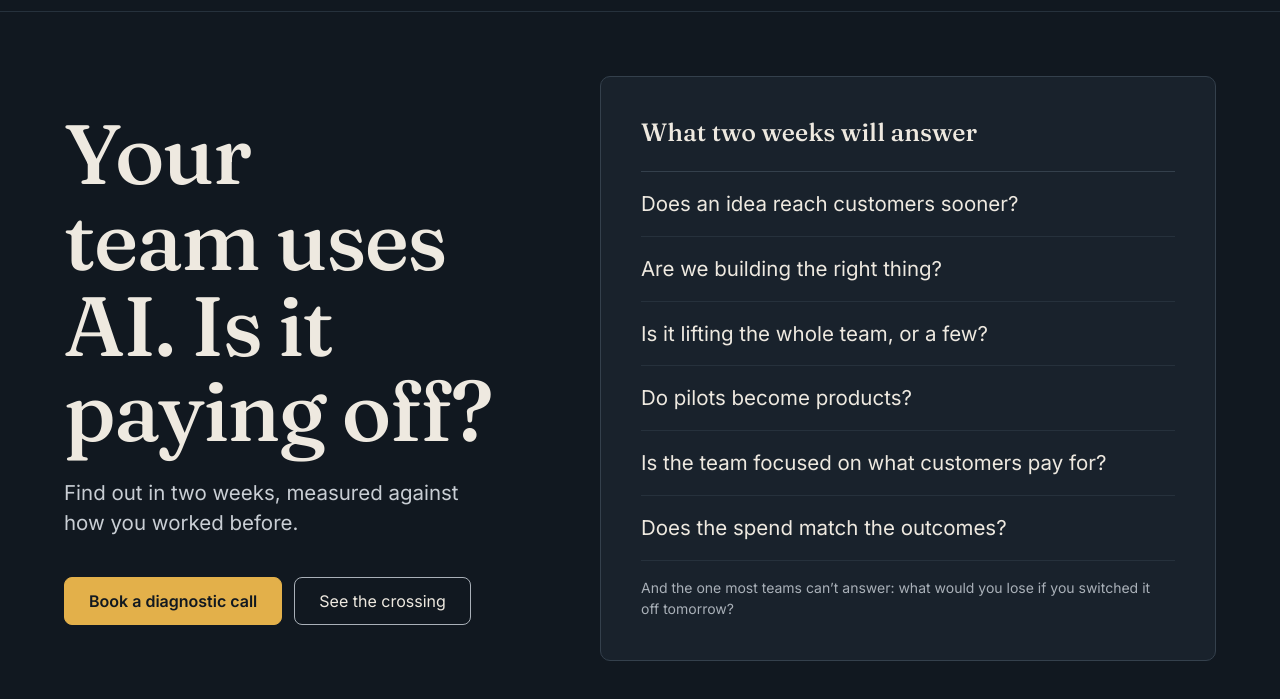
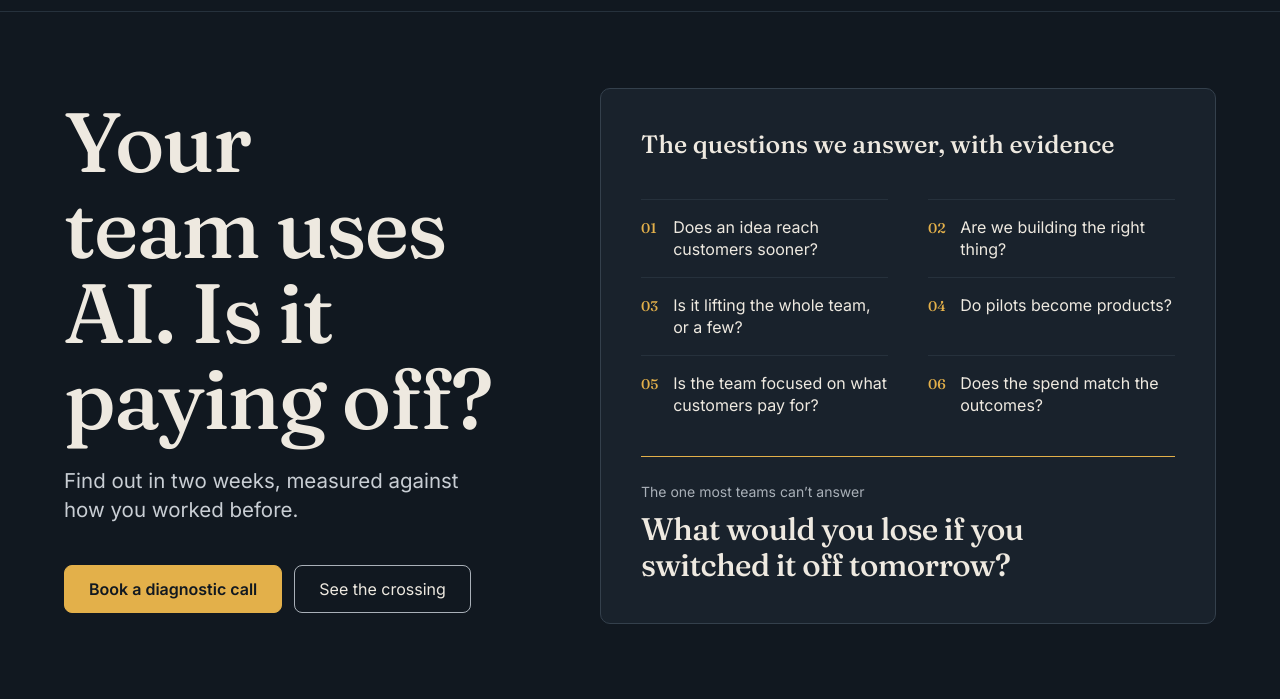
Before and after one commit to donpulpo/passarella, an Eleventy site: page src/index.njk in a window 1280 px wide. Shown: the part 101-800 px from the top of the page. Built offline with nearby package versions, Linux system fonts and the light colour scheme; Eleventy itself is replaced by a stand-in of ours; files that its build step writes are made by us from their sources.

Commit message:
Rework home hero questions card
Drop the "two weeks" title the page hadn't introduced yet, set the six
questions as a numbered two-column grid, and give the switch-off
question its own highlighted block.

Co-Authored-By: Claude Opus 5.5 <noreply@anthropic.com>

```diff
--- a/src/css/site.css
+++ b/src/css/site.css
@@ -105,6 +105,13 @@ main { display: block; }
 .register > figcaption:first-child { display: flex; flex-wrap: wrap; justify-content: space-between; align-items: baseline; gap: var(--space-xs) var(--space-md); margin-bottom: var(--space-lg); }
 .register__title { font-family: var(--font-display); font-weight: 500; font-size: var(--text-xl); line-height: 1.2; color: var(--color-ink); }
 .register__note { margin-top: var(--space-md); font-size: var(--text-sm); color: var(--color-muted); }
+/* Home hero: six questions as a numbered two-column set, then the one that matters most */
+.asks { display: grid; grid-template-columns: repeat(2, minmax(0, 1fr)); gap: 0 var(--space-xl); margin: 0; padding: 0; list-style: none; counter-reset: ask; }
+.asks > li { counter-increment: ask; display: grid; grid-template-columns: 2ch minmax(0, 1fr); gap: var(--space-sm); align-items: baseline; padding-block: var(--space-md); border-top: var(--rule-hair) solid var(--color-rule-soft); font-size: var(--text-md); line-height: 1.4; color: var(--color-ink); }
+.asks > li::before { content: counter(ask, decimal-leading-zero); font-family: var(--font-display); font-weight: 500; font-size: var(--text-sm); color: var(--color-accent); }
+.ask-key { margin-top: var(--space-lg); padding-top: var(--space-lg); border-top: var(--rule-hair) solid var(--color-accent); }
+.ask-key__label { font-size: var(--text-sm); color: var(--color-muted); }
+.ask-key__q { margin-top: var(--space-xs); max-width: 22ch; font-family: var(--font-display); font-weight: 500; font-size: var(--text-2xl); line-height: 1.15; letter-spacing: var(--tracking-display); color: var(--color-ink); text-wrap: balance; }
 .scroll-x { overflow-x: auto; }
 .scroll-x:focus-visible { outline: 2px solid var(--color-focus); outline-offset: 4px; }
 .table { width: 100%; border-collapse: collapse; font-size: var(--text-sm); }
@@ -315,7 +322,8 @@ div.row { cursor: default; }
   .register { padding: var(--space-lg); }
 }
 @media (max-width: 40rem) {
-  .numbered, .numbered--4, .trio { grid-template-columns: minmax(0, 1fr); }
+  .numbered, .numbered--4, .trio, .asks { grid-template-columns: minmax(0, 1fr); }
+  .ask-key__q { font-size: var(--text-xl); }
   .figures { grid-template-columns: minmax(0, 1fr); }
   .figures > div, .figures > div:nth-child(odd) { padding: var(--space-md) 0 0; border-left: 0; border-top: var(--rule-hair) solid var(--color-rule); }
   .table--stack thead { display: none; }
--- a/src/index.njk
+++ b/src/index.njk
@@ -17,16 +17,19 @@ scripts: ["slots", "stages"]
 </div>
 </div>
 <figure class="register" aria-labelledby="answers-title">
-<figcaption><span class="register__title" id="answers-title">What two weeks will answer</span></figcaption>
-<ul class="ticks">
+<figcaption><span class="register__title" id="answers-title">The questions we answer, with evidence</span></figcaption>
+<ol class="asks">
 <li>Does an idea reach customers sooner?</li>
 <li>Are we building the right thing?</li>
 <li>Is it lifting the whole team, or a few?</li>
 <li>Do pilots become products?</li>
 <li>Is the team focused on what customers pay for?</li>
 <li>Does the spend match the outcomes?</li>
-</ul>
-<p class="register__note">And the one most teams can’t answer: what would you lose if you switched it off tomorrow?</p>
+</ol>
+<div class="ask-key">
+<p class="ask-key__label">The one most teams can’t answer</p>
+<p class="ask-key__q">What would you lose if you switched it off tomorrow?</p>
+</div>
 </figure>
 </div>
 </section>
```
